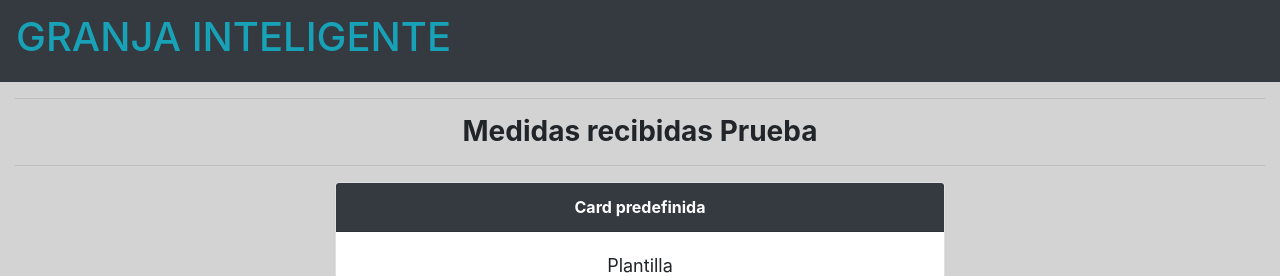
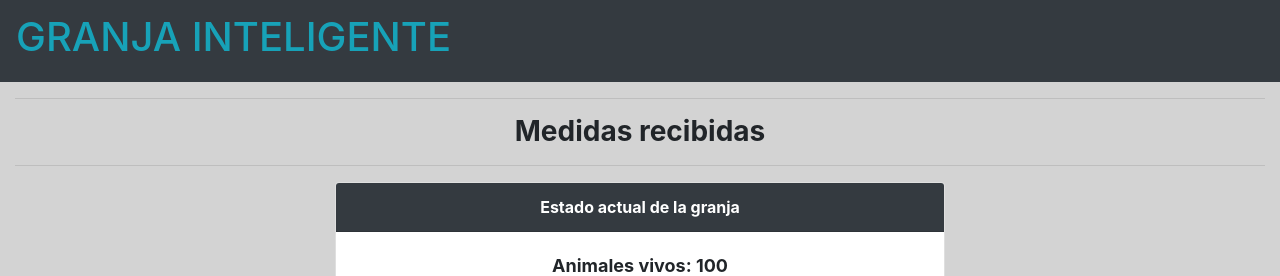
Before and after one commit to muerterauda/granjaIoT, a Flask app: page / in a window 1280 px wide. Shown: the top 276 px of the page. Run offline with Flask 2, Linux system fonts and the light colour scheme; some libraries are stand-ins or nearby versions.

```diff
--- a/main.py
+++ b/main.py
@@ -35,5 +35,5 @@ if __name__ == '__main__':
     # This is used when running locally only. When deploying to Google App
     # Engine, a webserver process such as Gunicorn will serve the app. This
     # can be configured by adding an `entrypoint` to app.yaml.
-    app.run(ssl_context='adhoc', host='0.0.0.0', port=443)
-    #app.run(ssl_context='adhoc', host='localhost', port=5000)
+    #app.run(ssl_context='adhoc', host='0.0.0.0', port=443)
+    app.run(ssl_context='adhoc', host='localhost', port=5000, debug=True)
--- a/mongo/entity/granja.py
+++ b/mongo/entity/granja.py
@@ -10,6 +10,7 @@ class Medicion:
         self.humedad = humedad
         self.comida = comida
         self.agua = agua
+
         self.animales = animales
         self.fecha = fecha
 
--- a/templates/inicio.html
+++ b/templates/inicio.html
@@ -12,14 +12,27 @@
 <body>
 <div class="container-fluid">
     <hr>
-    <div class="container-header text-center"><h3><b>Medidas recibidas Prueba</b></h3></div>
+    <div class="container-header text-center"><h3><b>Medidas recibidas</b></h3></div>
     <hr>
     <div class="row flex-x1-nowrap text-center" style="margin-bottom: 10px;">
         <div class="offset-lg-3 col-lg-6 col-md-8">
             <div class="card">
-                <div class="card-header text-white bg-dark"><b>Card predefinida</b></div>
+                <div class="card-header text-white bg-dark"><b>Estado actual de la granja</b></div>
                 <div class="card-body" style="font-size: large;">
-                    Plantilla
+                    <div class="row">
+                        <div class="col-12 text-center">
+                            <b>Animales vivos: 100</b>
+                        </div>
+                    </div>
+                    <div class="row">
+                        <div class="offset-2 col-4">
+                            <div id="chart_div_temp"></div>
+                        </div>
+                        <div class="offset-1 col-4">
+                            <div id="chart_div2_hum"></div>
+                        </div>
+                    </div>
+
                 </div>
             </div>
         </div>
@@ -28,3 +41,53 @@
 
 </body>
 {% endblock %}
+
+{% block scripts %}
+    <script type="text/javascript" src="https://www.gstatic.com/charts/loader.js"></script>
+   <script type="text/javascript">
+      google.charts.load('current', {'packages':['gauge']});
+      google.charts.setOnLoadCallback(drawChart);
+
+      function drawChart() {
+
+        let dataTemperatura = google.visualization.arrayToDataTable([
+          ['Label', 'Value'],
+          ['Temperatura', 20]
+        ]);
+        let dataHumedad = google.visualization.arrayToDataTable([
+          ['Label', 'Value'],
+          ['Humedad', 80]
+        ]);
+
+        let optionsTemperatura = {min: -20, max: 60,
+          width: 400, height: 200,
+          redFrom: 50, redTo: 100,
+          yellowFrom:30, yellowTo: 50,
+          minorTicks: 5
+        };
+
+        let optionsHumedad = {min: 0, max: 100,
+          width: 400, height: 200,
+          redFrom: 90, redTo: 100,
+          yellowFrom:60, yellowTo: 90,
+          minorTicks: 5
+        };
+
+        let chart = new google.visualization.Gauge(document.getElementById('chart_div_temp'));
+        let chart2 = new google.visualization.Gauge(document.getElementById('chart_div2_hum'));
+
+        chart.draw(dataTemperatura, optionsTemperatura);
+        chart2.draw(dataHumedad, optionsHumedad);
+
+        setInterval(function() {
+          dataTemperatura.setValue(0, 1, 40 + Math.round(60 * Math.random()));
+          chart.draw(dataTemperatura, optionsTemperatura);
+        }, 1300);
+
+        setInterval(function() {
+          dataHumedad.setValue(0, 1, 40 + Math.round(60 * Math.random()));
+          chart2.draw(dataHumedad, optionsHumedad);
+        }, 1300);
+      }
+    </script>
+{% endblock %}
```
